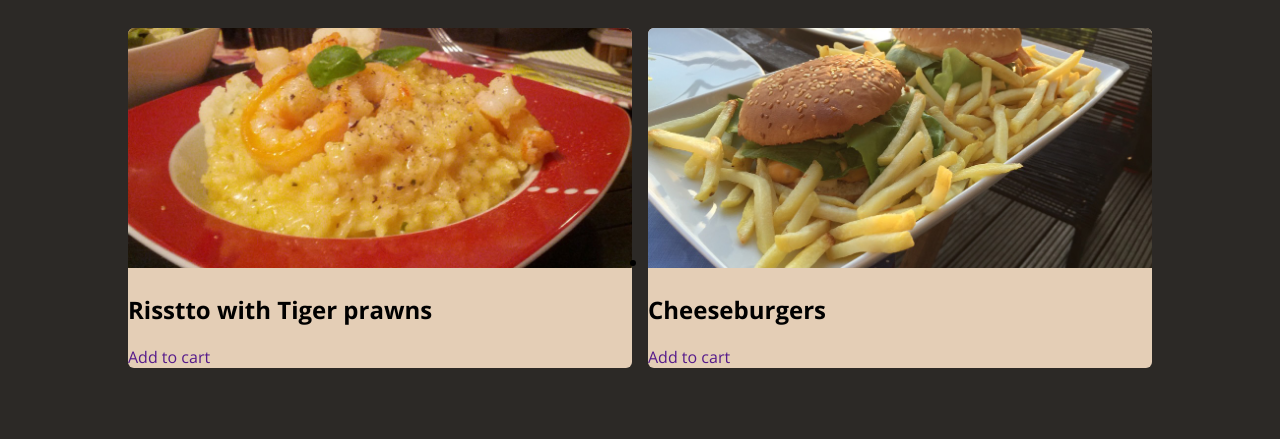
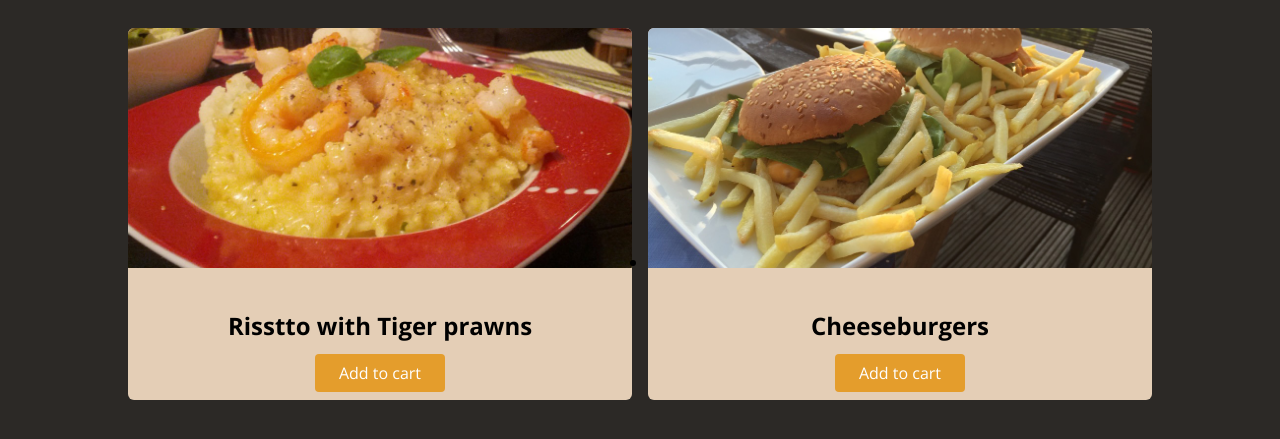
Before and after one commit to gal756/fp5, a plain HTML site: page index.html in a window 1280 px wide. Shown: the part 199-638 px from the top of the page. Drawn offline with nearby package versions, Linux system fonts and the light colour scheme.

Commit message:
finish first part site

```diff
--- a/styles.css
+++ b/styles.css
@@ -70,3 +70,19 @@ main h1{
     width: 100%;
     object-fit: cover;
 }
+
+.food-item-content{
+    padding: 16px;
+    text-align: center;
+}
+
+.btn{
+    background-color: rgb(228,157,44);
+    color: white;
+    border-radius: 4px;
+    padding: 8px 24px;
+}
+
+.btn:hover{
+    background-color: rgb(221,134,34);
+}
```
